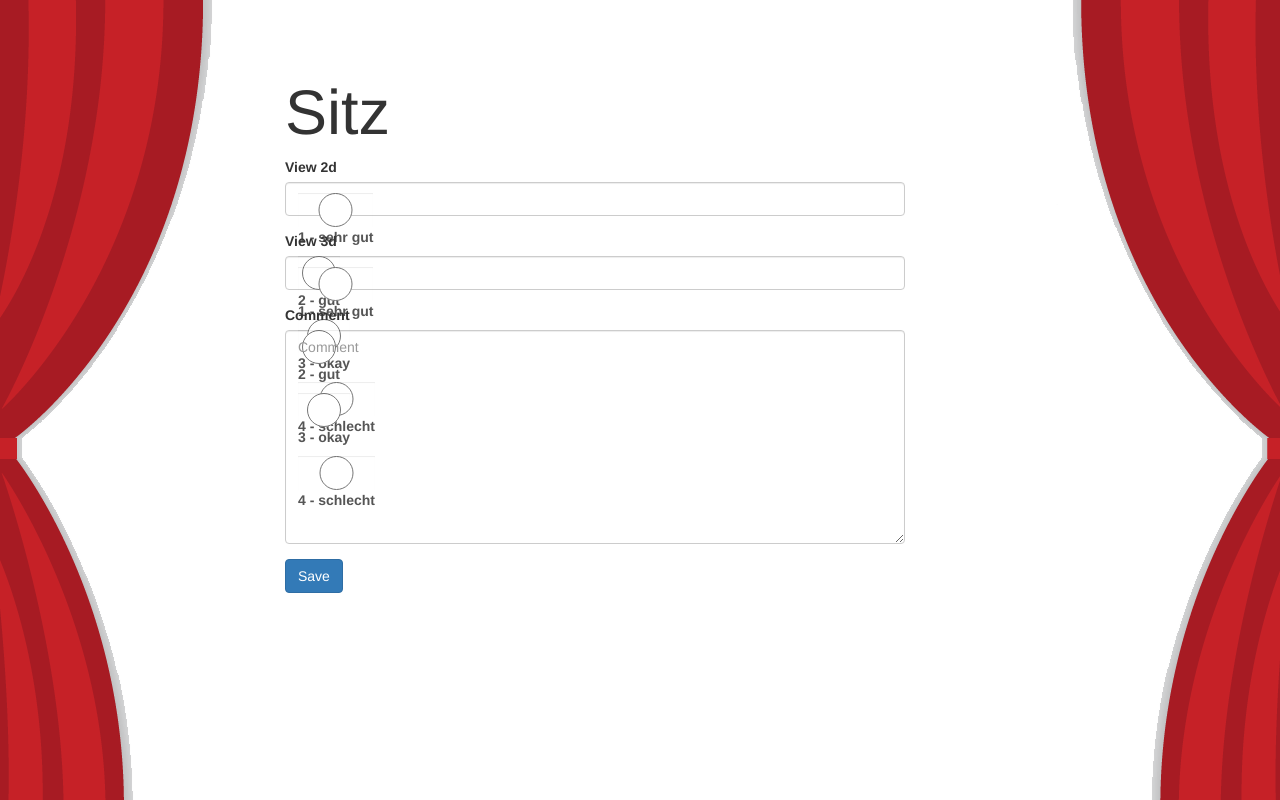
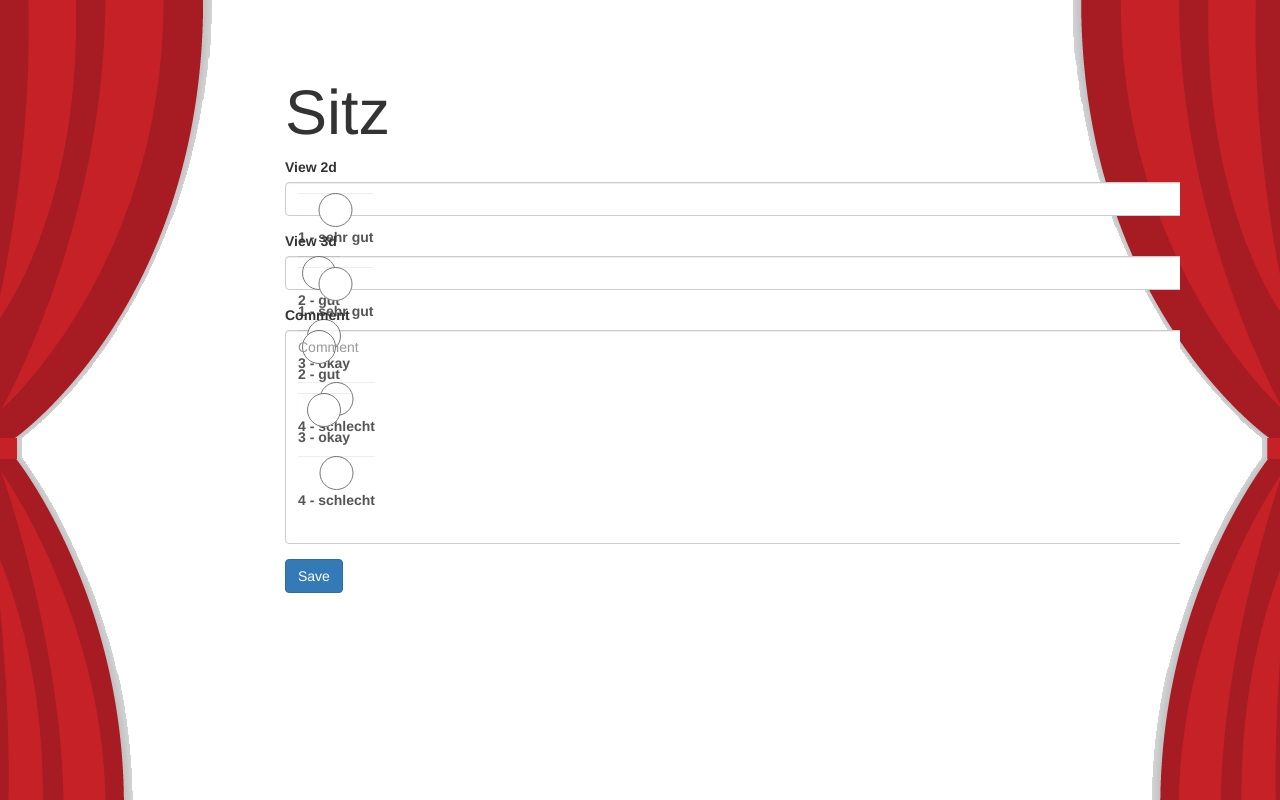
Before and after one commit to emsuiko/cineview, a Django app: template rating/templates/rating/rate.html in a window 1280 px wide. Run offline with Django 3.2, Linux system fonts and the light colour scheme; the template is opened without the code that fills it: values that come from a table or form of the project are taken from there, others are empty; some libraries are stand-ins or nearby versions.

Commit message:
adapt content size to background images

```diff
--- a/rating/static/css/style.css
+++ b/rating/static/css/style.css
@@ -3,6 +3,9 @@
         background-image: url(../img/right-curtain.png), url(../img/left-curtain.png);
         background-position: right top, left top;
         background-repeat: no-repeat;
+    }
+    .jumbotron {
+        height: 750px;
     }
 }
 
@@ -13,14 +16,21 @@
     body {
         background: url(../img/seats.png) no-repeat center bottom;
     }
+    .jumbotron {
+        height: 550px;
+    }
 }
 
 .container {
     margin: 10px;
+    height: 100% ;
+    overflow: hidden;
 }
 
 .jumbotron {
+    overflow-y: scroll;
     margin: 0 200px;
+    width: 100%;
     background-color: transparent;
 }
 
```
